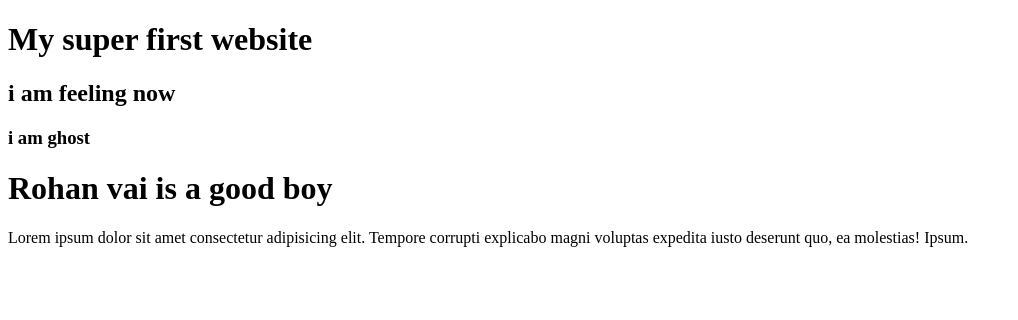
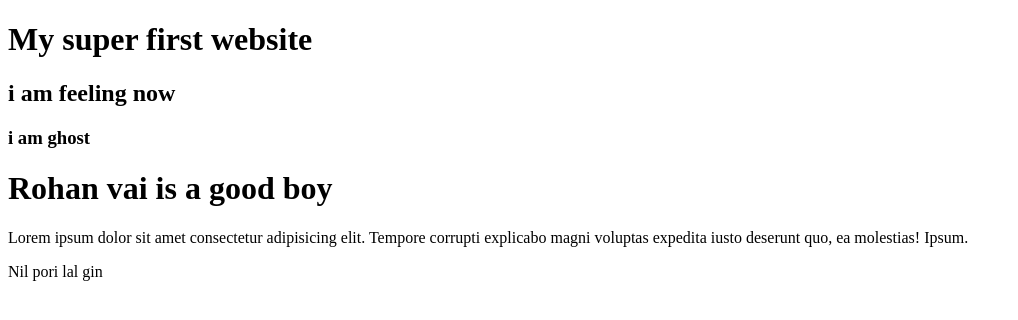
Before and after one commit to rohanbabuphero/Super-first-project, a plain HTML site: page index.html in a window 1280 px wide. Shown: the whole page, without its empty margins (0-1018 px from the left). Drawn offline with Linux system fonts and the light colour scheme.

Commit message:
four commit

```diff
--- a/index.html
+++ b/index.html
@@ -12,5 +12,6 @@
     <h3>i am ghost</h3>
     <h1>Rohan vai is a good boy</h1>
     <p>Lorem ipsum dolor sit amet consectetur adipisicing elit. Tempore corrupti explicabo magni voluptas expedita iusto deserunt quo, ea molestias! Ipsum.</p>
+    <p>Nil pori lal gin</p>
 </body>
 </html>
```
